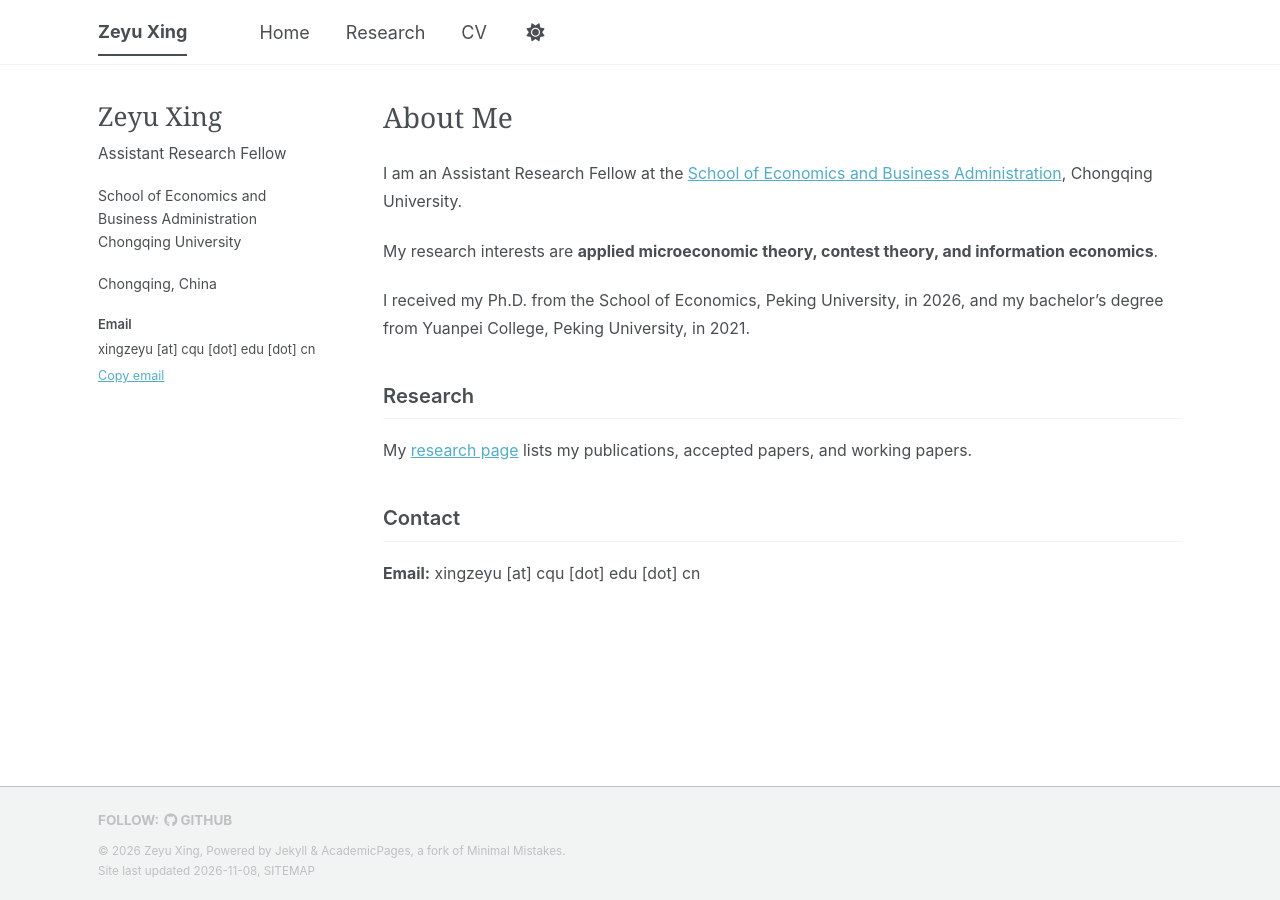
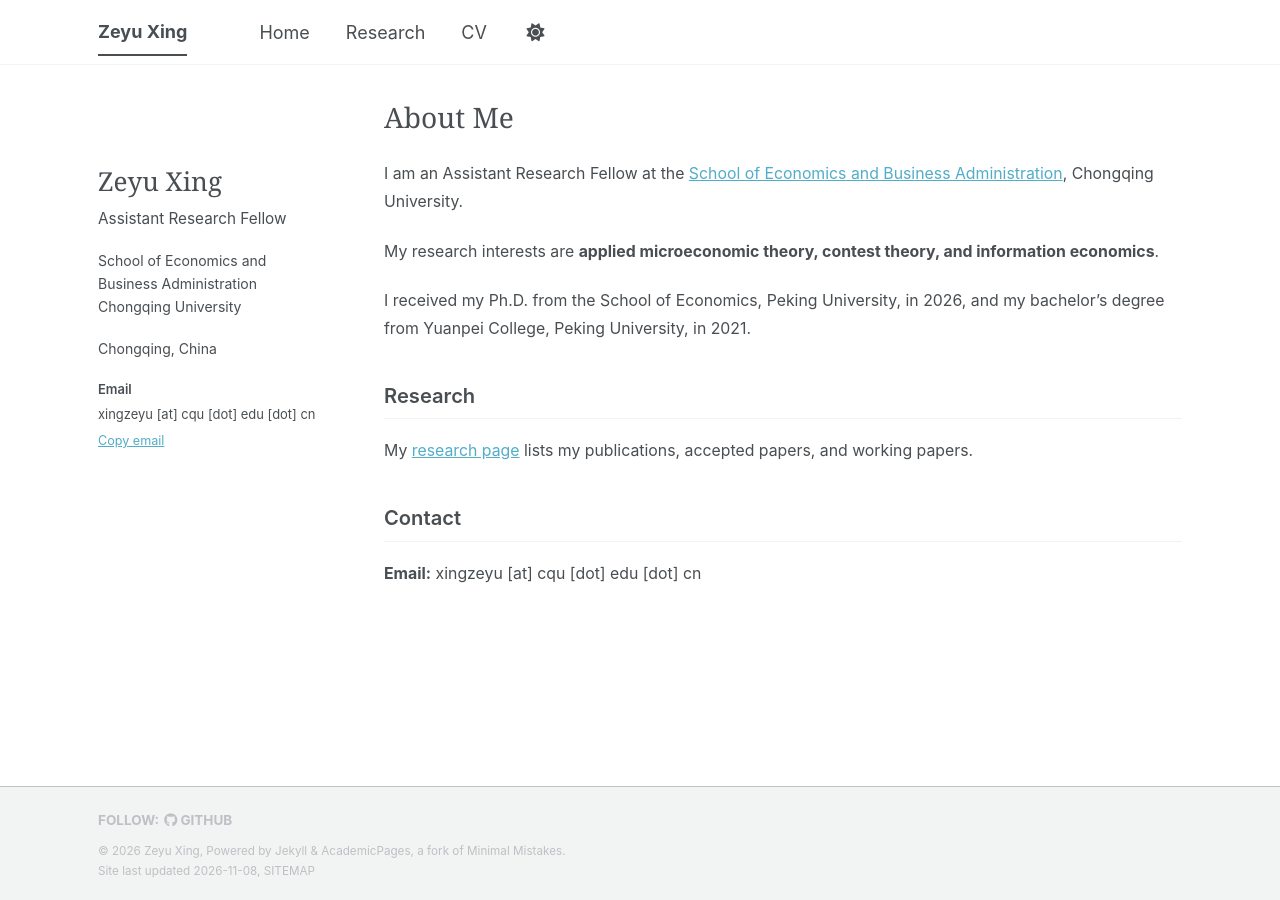
Before and after one commit to zeyu-xing/zeyu-xing.github.io, a Jekyll site: the page built from _pages/about.md, in a window 1280 px wide. Built offline with Jekyll 4.4.1, drawn with Linux system fonts in a browser that asks for light colours; a script bundle is joined from its source files by our own code; a style sheet for code colours, icons or effects is not loaded.

Commit message:
Keep the academic profile layout aligned on desktop and mobile

```diff
--- a/assets/css/profile.css
+++ b/assets/css/profile.css
@@ -1,5 +1,16 @@
 /* Small, content-focused additions to the Academic Pages theme. */
 #main, .masthead__inner-wrap, .page__footer footer { max-width: 1120px; }
+#main {
+  display: grid;
+  grid-template-columns: 230px minmax(0, 1fr);
+  gap: 56px;
+}
+#main::before, #main::after { display: none; }
+#main > .sidebar {
+  position: static; float: none; width: auto; height: auto;
+  padding-top: 0; margin: 0; overflow: visible;
+}
+#main > .page { float: none; width: auto; min-width: 0; padding: 0; }
 .author-profile .author__content { display: block; padding: 0; }
 .author-profile .author__name {
   margin: 0 0 0.6rem;
@@ -36,6 +47,7 @@
   .page { width: calc(100% - 285px); padding: 0; }
 }
 @media (max-width: 1023px) {
+  #main { grid-template-columns: minmax(0, 1fr); gap: 1.75rem; }
   .sidebar { margin-top: 0; padding-bottom: 1.4rem; border-bottom: 1px solid var(--global-border-color); }
   .author-profile .profile-affiliation { max-width: 28rem; }
   .page__title { font-size: 1.7rem; }
```
